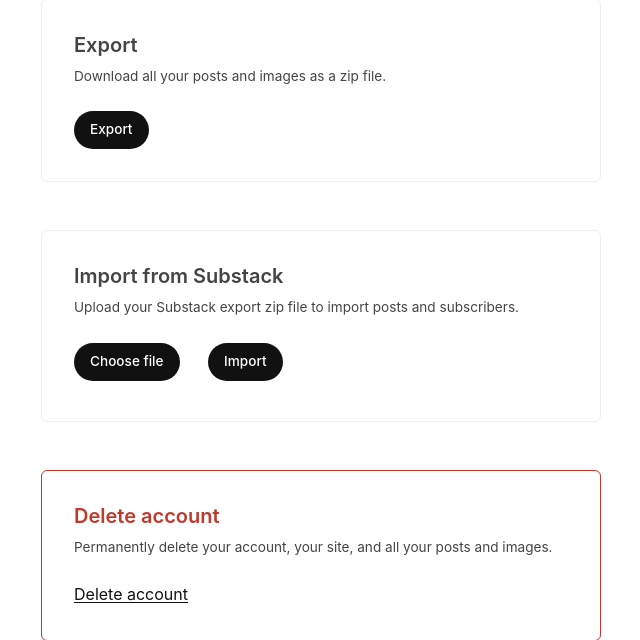
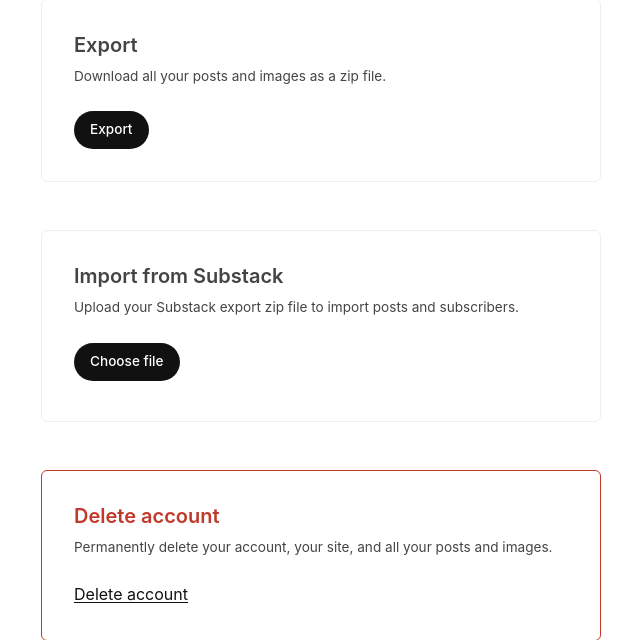
Before and after one commit to Jottit/tinypost, a Flask app: template templates/account.html in a window 1280 px wide. Shown: the part 354-994 px from the top of the page, without its empty margins (319-959 px from the left). Run offline with Flask 3, Linux system fonts and the light colour scheme; the template is opened without the code that fills it, so the values that code supplies are empty; some libraries are stand-ins or nearby versions.

Commit message:
fix import button visibility and file input spacing

```diff
--- a/static/base.css
+++ b/static/base.css
@@ -1044,6 +1044,11 @@ input.page-nav-add-input.active {
   padding-left: var(--space-5);
 }
 
+.ph-2 {
+  padding-left: var(--space-2);
+  padding-right: var(--space-2);
+}
+
 .text-center {
   text-align: center;
 }
--- a/templates/account.html
+++ b/templates/account.html
@@ -42,13 +42,13 @@
       <form method="POST" action="/account/import" enctype="multipart/form-data">
         <input type="file" id="import-file" name="archive" accept=".zip" hidden>
         <label for="import-file" class="btn">Choose file</label>
-        <span id="import-file-name" class="text-muted pl-5"></span>
-        <button type="submit" id="import-btn" class="btn" hidden>Import</button>
+        <span id="import-file-name" class="text-muted ph-2"></span>
+        <button type="submit" id="import-btn" class="btn hidden">Import</button>
       </form>
       <script>
         document.getElementById("import-file").addEventListener("change", function () {
           document.getElementById("import-file-name").textContent = this.files[0].name;
-          document.getElementById("import-btn").hidden = false;
+          document.getElementById("import-btn").classList.remove("hidden");
         });
       </script>
     </div>
```
